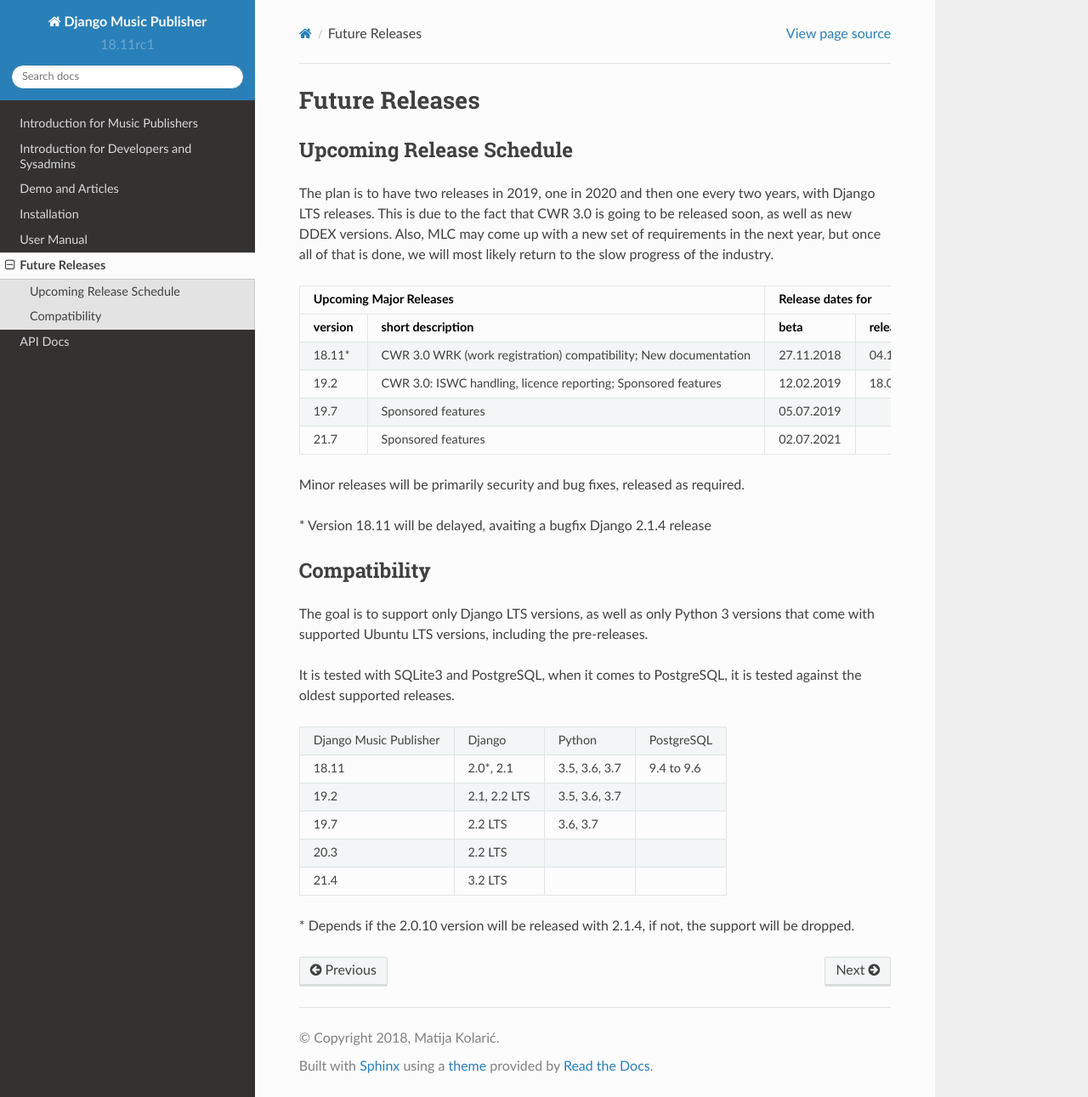
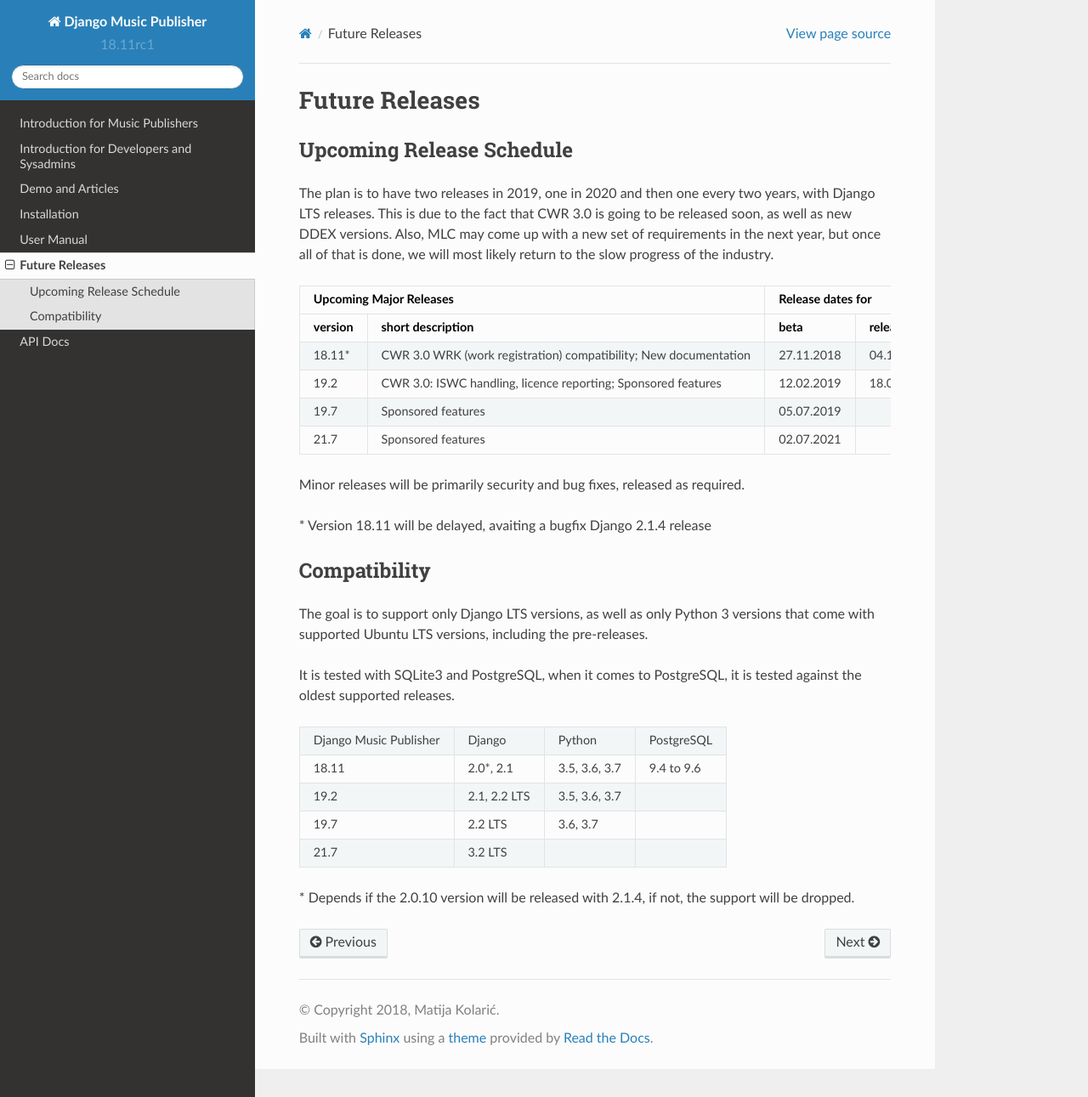
Before and after one commit to matijakolaric-com/django-music-publisher, a Sphinx documentation site: the page built from docs/releases.rst, in a window 1280 px wide and 1291 px high. Shown: the whole window at 85% size. Built offline with Sphinx 7.4.7 and the Read the Docs theme 2.0.0, drawn with Linux system fonts in a browser that asks for light colours; the version number is read from the project's files by our own code.

Commit message:
Doc fix.

```diff
--- a/docs/releases.rst
+++ b/docs/releases.rst
@@ -33,8 +33,7 @@
 18.11                    2.0\*, 2.1    3.5, 3.6, 3.7  9.4 to 9.6
 19.2                     2.1, 2.2 LTS  3.5, 3.6, 3.7
 19.7                     2.2 LTS       3.6, 3.7
-20.3                     2.2 LTS
-21.4                     3.2 LTS
+21.7                     3.2 LTS
 =======================  ============  =============  ==========
 
 \* Depends if the 2.0.10 version will be released with 2.1.4, if not, the support will be dropped.
```
